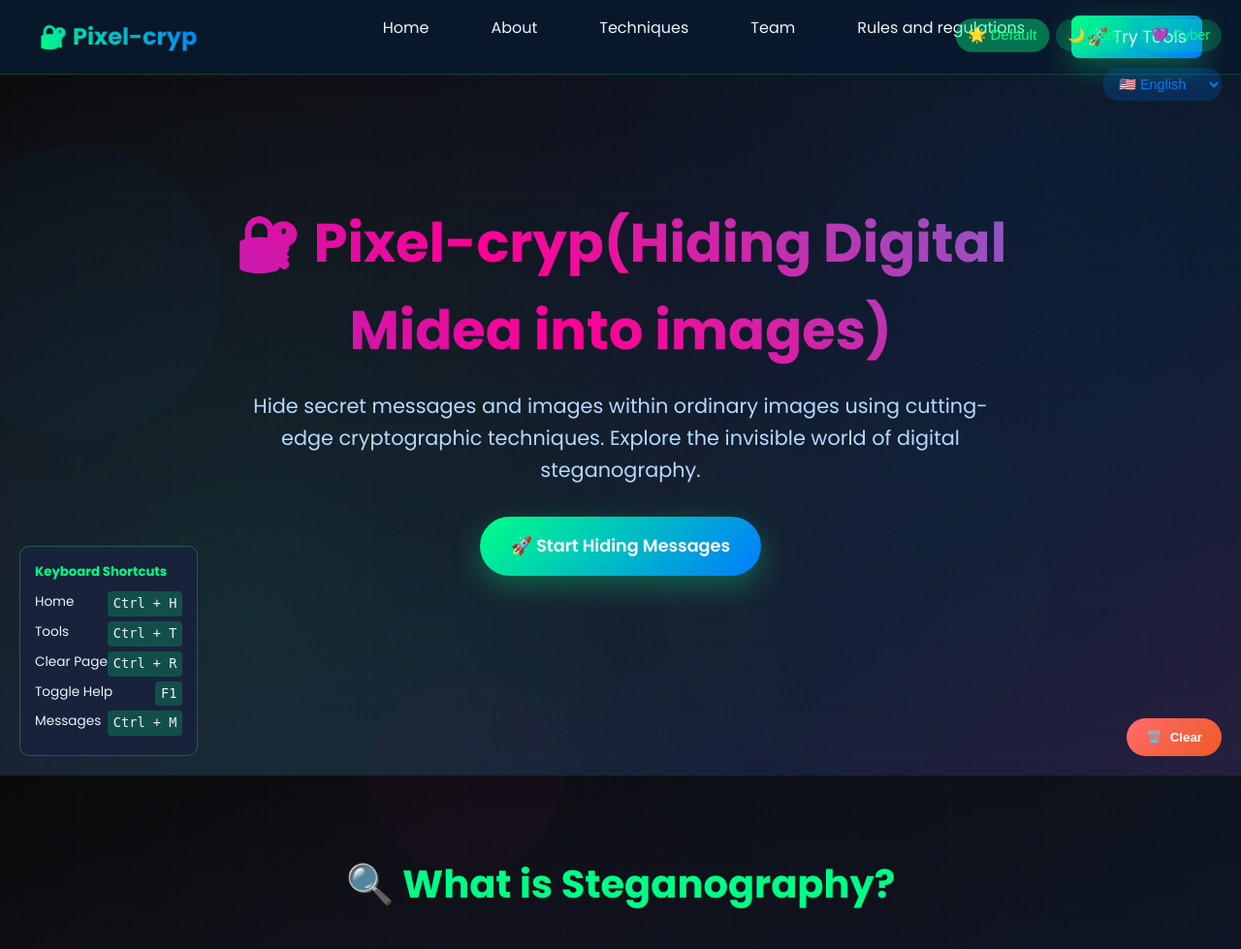
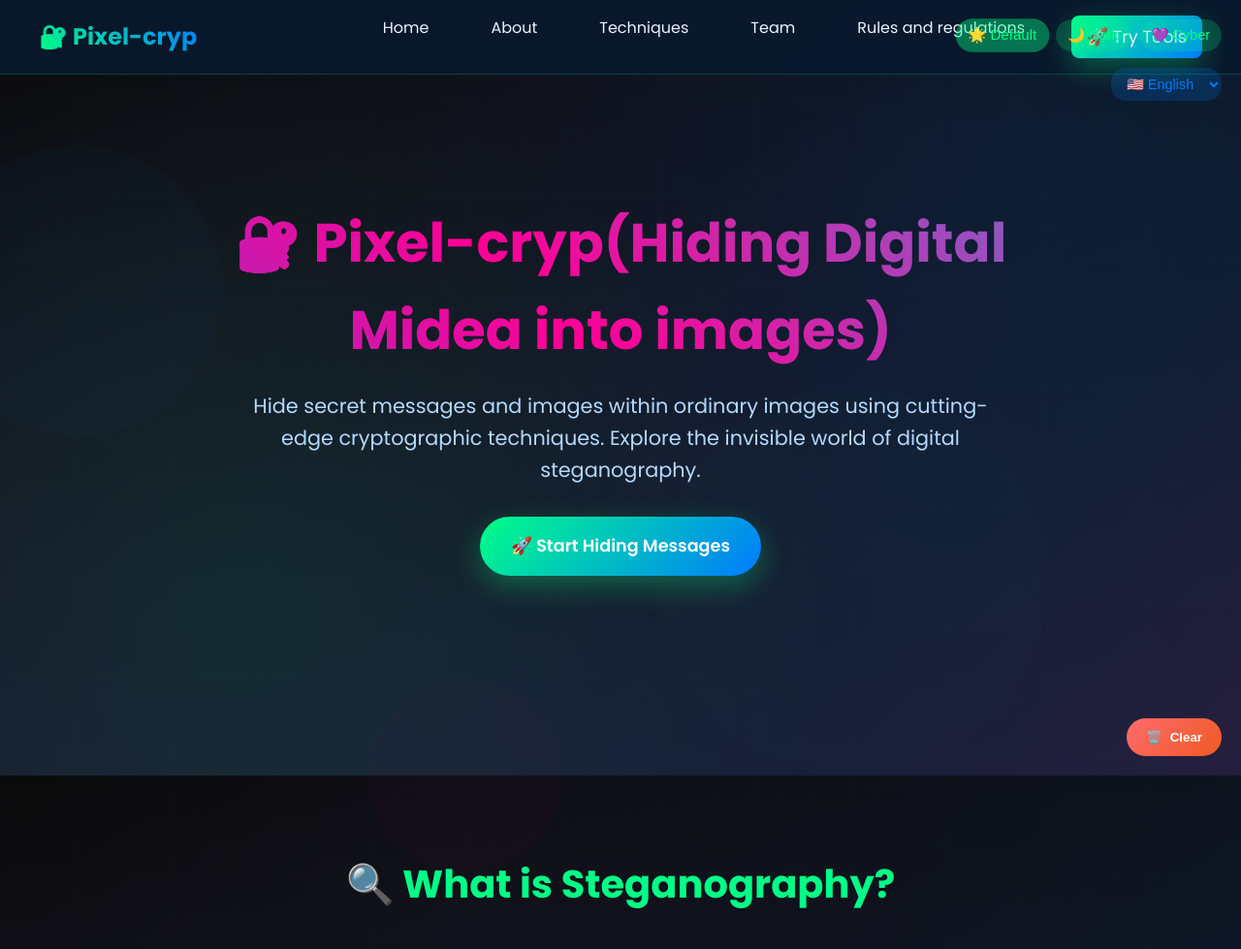
Before and after one commit to rahafalaraj/stegawithlanding, a Flask app: page / in a window 1280 px wide. Shown: the top 979 px of the page at 97% size. Run offline with Flask 3, Linux system fonts and the light colour scheme; some libraries are stand-ins or nearby versions.

Commit message:
landing.html

```diff
--- a/stegawithlanding/templates/landing.html
+++ b/stegawithlanding/templates/landing.html
@@ -142,20 +142,7 @@
             font-size: 0.9rem;
         }
 
-        /* Keyboard shortcuts help */
-        .shortcuts-help {
-            position: fixed;
-            bottom: 20px;
-            left: 20px;
-            background: rgba(25, 35, 60, 0.9);
-            padding: 15px;
-            border-radius: 10px;
-            border: 1px solid rgba(0, 255, 135, 0.3);
-            z-index: 1000;
-            opacity: 0;
-            transform: translateY(20px);
-            transition: all 0.3s ease;
-        }
+
 
         .shortcuts-help.show {
             opacity: 1;
@@ -551,9 +538,7 @@
         <select class="language-select" onchange="changeLanguage(this.value)">
             <option value="en">🇺🇸 English</option>
             <option value="ar">AR العربية</option>
-            <option value="es">🇪🇸 Español</option>
-            <option value="fr">🇫🇷 Français</option>
-            <option value="de">🇩🇪 Deutsch</option>
+
         </select>
     </div>
 
@@ -575,30 +560,8 @@
         </div>
     </div>
 
-    <!-- Keyboard Shortcuts Help -->
-    <div class="shortcuts-help" id="shortcutsHelp">
-        <h5 style="color: #00ff87; margin-bottom: 10px;" data-translate="shortcuts-title">Keyboard Shortcuts</h5>
-        <div class="shortcut-item">
-            <span data-translate="home-nav">Home</span>
-            <span class="key-combo">Ctrl + H</span>
-        </div>
-        <div class="shortcut-item">
-            <span data-translate="tools-nav">Tools</span>
-            <span class="key-combo">Ctrl + T</span>
-        </div>
-        <div class="shortcut-item">
-            <span data-translate="clear-nav">Clear Page</span>
-            <span class="key-combo">Ctrl + R</span>
-        </div>
-        <div class="shortcut-item">
-            <span data-translate="help-nav">Toggle Help</span>
-            <span class="key-combo">F1</span>
-        </div>
-        <div class="shortcut-item">
-            <span data-translate="messages-nav">Messages</span>
-            <span class="key-combo">Ctrl + M</span>
-        </div>
-    </div>
+
+
 
     <!-- Clear Button -->
     <button class="clear-button" onclick="clearPage()" data-translate="clear-btn">
@@ -779,22 +742,22 @@
                 'theme-default': '🌟 Default',
                 'theme-dark': '🌙 Dark',
                 'theme-cyber': '💜 Cyber',
-                'logo': '🔐 StegoSuite',
+                'logo': '🔐 Pixel-cryp',
                 'nav-home': 'Home',
                 'nav-about': 'About',
                 'nav-techniques': 'Techniques',
                 'nav-team': 'Team',
                 'nav-rules': 'Rules',
                 'nav-tools': '🚀 Try Tools',
-                'hero-title': '🔐 Advanced Steganography Suite',
+                'hero-title': '🔐 Pixel-cryp(Hiding Digital Media in images)',
                 'hero-desc': 'Hide secret messages and images within ordinary images using cutting-edge cryptographic techniques. Explore the invisible world of digital steganography.',
                 'hero-cta': '🚀 Start Hiding Messages',
                 'messages-title': 'System Messages',
                 'welcome-msg': 'Welcome!',
-                'welcome-desc': 'Use keyboard shortcuts for quick navigation',
+
                 'tip-msg': 'Pro Tip:',
                 'tip-desc': 'Try different themes for better experience',
-                'shortcuts-title': 'Keyboard Shortcuts',
+
                 'home-nav': 'Home',
                 'tools-nav': 'Tools',
                 'clear-nav': 'Clear Page',
@@ -814,15 +777,13 @@
                 'nav-team': 'الفريق',
                 'nav-rules': 'القوانين',
                 'nav-tools': '🚀 جرب الأدوات',
-                'hero-title': '🔐 مجموعة الإخفاء المتقدمة',
+                'hero-title': '🔐 بيكسل-كريب(اخفاء الوسائط الرقمية داخل الصور )',
                 'hero-desc': 'أخفِ الرسائل السرية والصور داخل الصور العادية باستخدام تقنيات التشفير المتطورة. استكشف العالم غير المرئي للإخفاء الرقمي.',
                 'hero-cta': '🚀 ابدأ إخفاء الرسائل',
                 'messages-title': 'رسائل النظام',
                 'welcome-msg': 'مرحباً!',
-                'welcome-desc': 'استخدم اختصارات لوحة المفاتيح للتنقل السريع',
                 'tip-msg': 'نصيحة:',
                 'tip-desc': 'جرب الثيمات المختلفة لتجربة أفضل',
-                'shortcuts-title': 'اختصارات لوحة المفاتيح',
                 'home-nav': 'الرئيسية',
                 'tools-nav': 'الأدوات',
                 'clear-nav': 'مسح الصفحة',
@@ -967,7 +928,7 @@
 
         // Initialize
         document.addEventListener('DOMContentLoaded', function() {
-            addMessage('Welcome to Advanced Steganography Suite!', 'welcome');
+            addMessage('Welcome to pixel-cryp', 'welcome');
             addMessage('Press F1 to see keyboard shortcuts', 'tip');
 
             // Auto-show shortcuts help briefly
```
